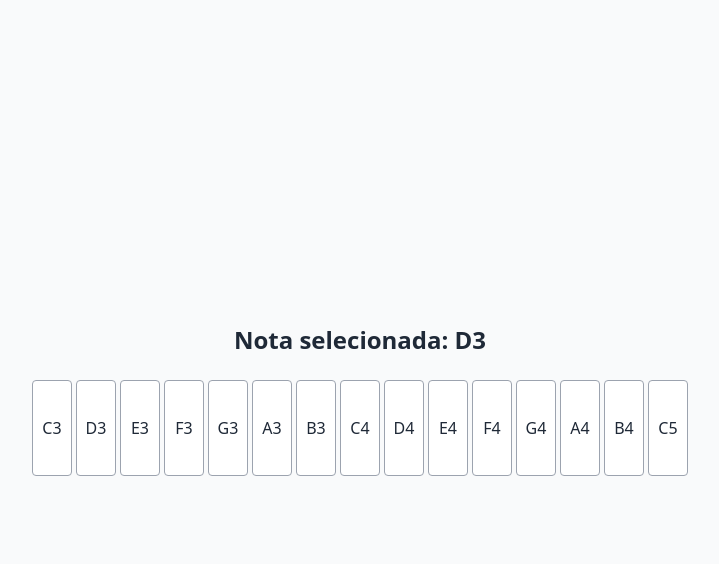
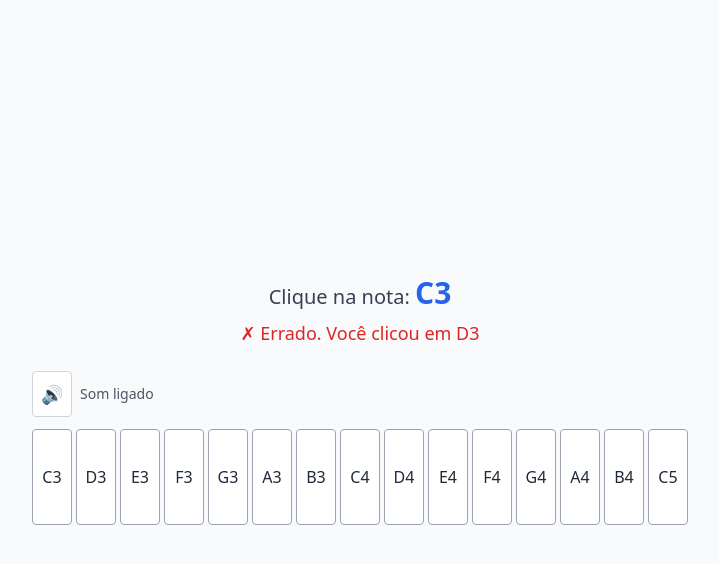
Before and after one commit to alexandre-fb/educa-teoria-musical, a Vue app: page / in a window 1280 px wide. Both pictures are taken after a click on the button "D3". Shown: the top 564 px of the page, without its empty margins (280-999 px from the left). Built offline with nearby package versions, Linux system fonts and the light colour scheme.

Commit message:
Implementa componente PianoWithSound e atualiza NoteIdentifyExercise para usar som. Adiciona lógica para seleção de notas e feedback visual. Refatora a geração de notas disponíveis e ajusta a interface do usuário.

```diff
--- a/src/App.vue
+++ b/src/App.vue
@@ -4,6 +4,10 @@ import NoteIdentifyExercise from '@/exercises/NoteIdentifyExercise.vue'
 
 <template>
   <div class="min-h-screen flex flex-col items-center justify-center bg-gray-50">
-    <NoteIdentifyExercise />
+    <!-- Teste com intervalo -->
+    <NoteIdentifyExercise from="C3" to="C5" />
+
+    <!-- Ou teste com array específico: -->
+    <!-- <NoteIdentifyExercise :notes="['C4','E4']" /> -->
   </div>
 </template>
--- /dev/null
+++ b/src/components/PianoWithSound.vue
@@ -0,0 +1,49 @@
+<script setup lang="ts">
+import { ref } from 'vue'
+import Piano from '@/components/Piano.vue'
+import type { Note } from '@/music/notes'
+import { useSimpleSoundEngine } from '@/music/useSimpleSoundEngine'
+
+const props = defineProps<{
+  from: Note
+  to: Note
+}>()
+
+const emit = defineEmits<{
+  (e: 'noteSelected', note: Note): void
+}>()
+
+const soundEngine = useSimpleSoundEngine()
+const muted = ref(false)
+
+/** Duração do som ao clicar (uma nota por vez, sem sustain). */
+const NOTE_DURATION_MS = 280
+
+function onNoteSelected(note: Note) {
+  emit('noteSelected', note)
+
+  if (!muted.value) {
+    soundEngine.play(note)
+    setTimeout(() => soundEngine.stop(note), NOTE_DURATION_MS)
+  }
+}
+</script>
+
+<template>
+  <div class="flex flex-col gap-3">
+    <div class="flex items-center gap-2">
+      <button
+        type="button"
+        class="p-2 rounded border border-gray-300 bg-white hover:bg-gray-50 text-lg"
+        :aria-label="muted ? 'Ativar som' : 'Desligar som'"
+        @click="muted = !muted"
+      >
+        {{ muted ? '🔇' : '🔊' }}
+      </button>
+      <span class="text-sm text-gray-600">
+        {{ muted ? 'Som desligado' : 'Som ligado' }}
+      </span>
+    </div>
+    <Piano :from="from" :to="to" @noteSelected="onNoteSelected" />
+  </div>
+</template>
--- a/src/exercises/NoteIdentifyExercise.vue
+++ b/src/exercises/NoteIdentifyExercise.vue
@@ -1,20 +1,100 @@
 <script setup lang="ts">
-import { ref } from 'vue'
-import Piano from '@/components/Piano.vue'
+import { ref, computed, watchEffect } from 'vue'
+import PianoWithSound from '@/components/PianoWithSound.vue'
 import type { Note } from '@/music/notes'
+import { generateNotes } from '@/music/notes'
 
+const props = defineProps<{
+  notes?: Note[]
+  from?: Note
+  to?: Note
+}>()
+
+// Fonte das notas: prioriza array explícito, depois intervalo, senão vazio
+const availableNotes = computed(() => {
+  if (props.notes?.length) return props.notes
+  if (props.from && props.to) return generateNotes(props.from, props.to)
+  return []
+})
+
+// Sorteia uma nota aleatória do array disponível; null se não houver notas
+function randomNote(): Note | null {
+  const list = availableNotes.value
+  if (!list.length) return null
+  return list[Math.floor(Math.random() * list.length)]
+}
+
+const targetNote = ref<Note | null>(null)
 const selectedNote = ref<Note | null>(null)
+/** Feedback de acerto visível por alguns segundos */
+const showCorrectFeedback = ref(false)
+
+// Sorteia nota alvo quando há notas disponíveis
+watchEffect(() => {
+  if (availableNotes.value.length) {
+    const next = randomNote()
+    if (next !== null) targetNote.value = next
+  }
+})
+
+const FEEDBACK_DURATION_MS = 2000
 
 function onNoteSelected(note: Note) {
   selectedNote.value = note
+
+  if (note === targetNote.value) {
+    showCorrectFeedback.value = true
+    setTimeout(() => {
+      showCorrectFeedback.value = false
+      const next = randomNote()
+      if (next !== null) targetNote.value = next
+      selectedNote.value = null
+    }, FEEDBACK_DURATION_MS)
+  }
 }
+
+// Determina intervalo para o Piano (se não houver array explícito)
+const pianoFrom = computed(() => {
+  if (props.notes?.length) {
+    // Se tem array, usa primeira e última nota
+    return props.notes[0]
+  }
+  return props.from
+})
+
+const pianoTo = computed(() => {
+  if (props.notes?.length) {
+    return props.notes[props.notes.length - 1]
+  }
+  return props.to
+})
 </script>
 
 <template>
   <div class="flex flex-col items-center gap-6 p-6">
-    <p class="text-2xl font-semibold text-gray-800">
-      Nota selecionada: {{ selectedNote ?? '—' }}
-    </p>
-    <Piano from="C3" to="C5" @noteSelected="onNoteSelected" />
+    <template v-if="availableNotes.length === 0">
+      <p class="text-lg text-gray-600">Nenhuma nota configurada</p>
+    </template>
+
+    <template v-else>
+      <div class="text-center">
+        <p class="text-xl text-gray-700 mb-2">
+          Clique na nota: <span class="text-3xl font-bold text-blue-600">{{ targetNote }}</span>
+        </p>
+        <p v-if="showCorrectFeedback" class="text-lg text-green-600 animate-pulse">
+          ✓ Correto!
+        </p>
+        <p v-else-if="selectedNote && !showCorrectFeedback" class="text-lg text-red-600">
+          ✗ Errado. Você clicou em {{ selectedNote }}
+        </p>
+      </div>
+
+      <PianoWithSound
+        v-if="pianoFrom && pianoTo"
+        :from="pianoFrom"
+        :to="pianoTo"
+        @noteSelected="onNoteSelected"
+      />
+    </template>
   </div>
 </template>
--- /dev/null
+++ b/src/music/useSimpleSoundEngine.ts
@@ -0,0 +1,84 @@
+import type { Note } from './notes'
+
+/** A4 = 69 em MIDI. Índice da nota na oitava (C=0, D=2, ..., B=11). */
+const SEMITONES: Record<string, number> = {
+  C: 0, D: 2, E: 4, F: 5, G: 7, A: 9, B: 11,
+}
+
+/**
+ * Converte nota (ex: C4, A3) em número MIDI.
+ * A4 = 69; usamos isso para calcular frequência depois.
+ */
+export function noteToMidi(note: Note): number {
+  const letter = note[0]
+  const octave = parseInt(note[1], 10)
+  return (octave + 1) * 12 + SEMITONES[letter]
+}
+
+/** Frequência em Hz a partir do número MIDI. A4 = 440 Hz. */
+function midiToFrequency(midi: number): number {
+  return 440 * Math.pow(2, (midi - 69) / 12)
+}
+
+/** Uma nota tocando por vez: referência para poder parar. */
+let current: {
+  note: Note
+  oscillator: OscillatorNode
+  gainNode: GainNode
+} | null = null
+
+/** AudioContext criado só após interação do usuário (política do browser). */
+let ctx: AudioContext | null = null
+
+function getContext(): AudioContext {
+  if (!ctx) {
+    ctx = new AudioContext()
+  }
+  if (ctx.state === 'suspended') {
+    ctx.resume()
+  }
+  return ctx
+}
+
+function stopCurrent(): void {
+  if (!current) return
+  try {
+    current.oscillator.stop()
+  } catch {
+    // Pode já ter parado
+  }
+  current = null
+}
+
+/**
+ * Motor de som simples: Oscillator + Gain.
+ * Não depende de Vue nem DOM; pode ser usado por qualquer camada.
+ */
+export function useSimpleSoundEngine() {
+  function play(note: Note): void {
+    // Uma nota por vez: para a atual antes de iniciar outra
+    stopCurrent()
+
+    const context = getContext()
+    const oscillator = context.createOscillator()
+    const gainNode = context.createGain()
+
+    const frequency = midiToFrequency(noteToMidi(note))
+    oscillator.type = 'sine'
+    oscillator.frequency.value = frequency
+    gainNode.gain.value = 0.2
+
+    oscillator.connect(gainNode)
+    gainNode.connect(context.destination)
+    oscillator.start()
+
+    current = { note, oscillator, gainNode }
+  }
+
+  function stop(note: Note): void {
+    if (!current || current.note !== note) return
+    stopCurrent()
+  }
+
+  return { play, stop }
+}
```
